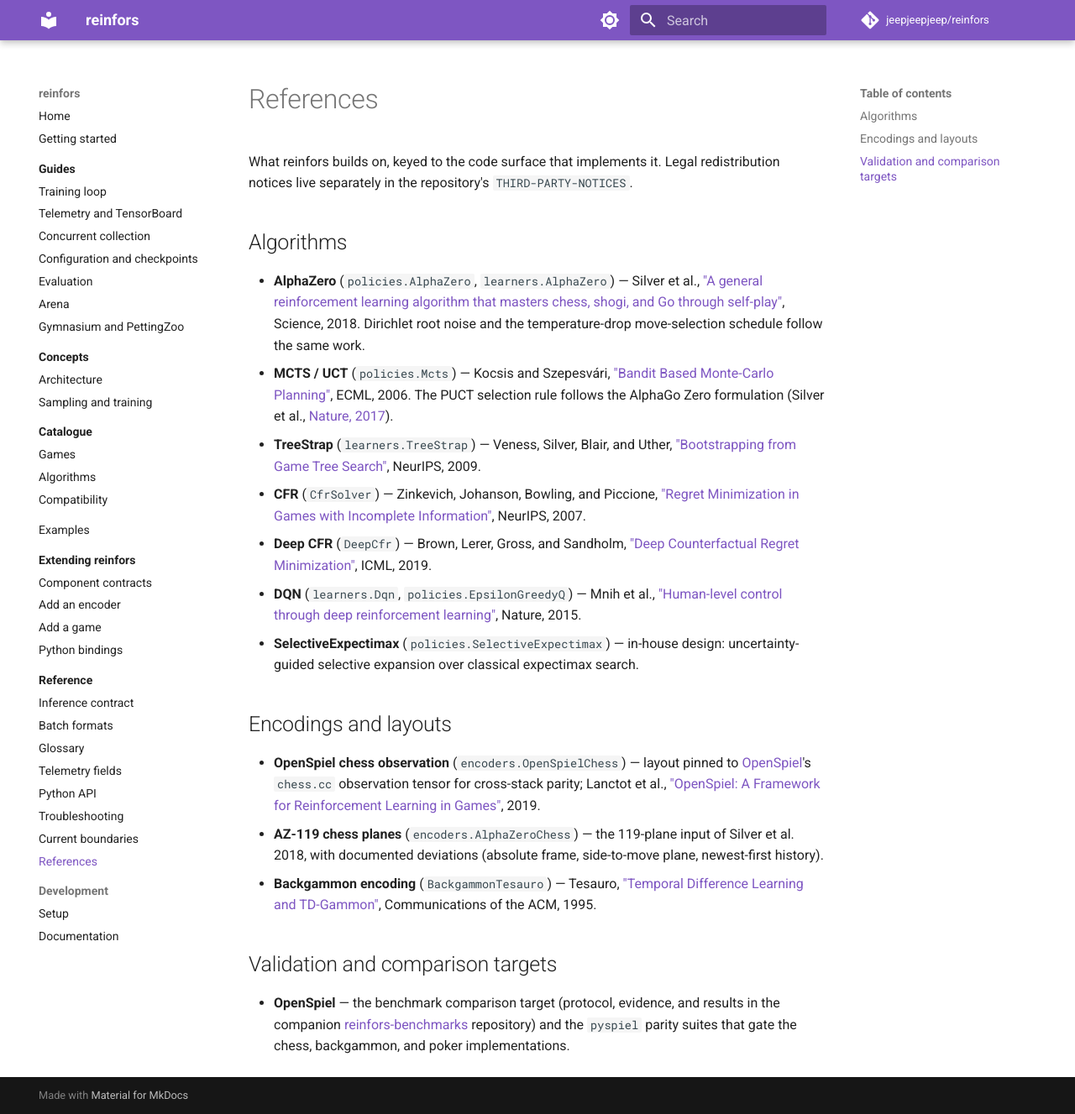
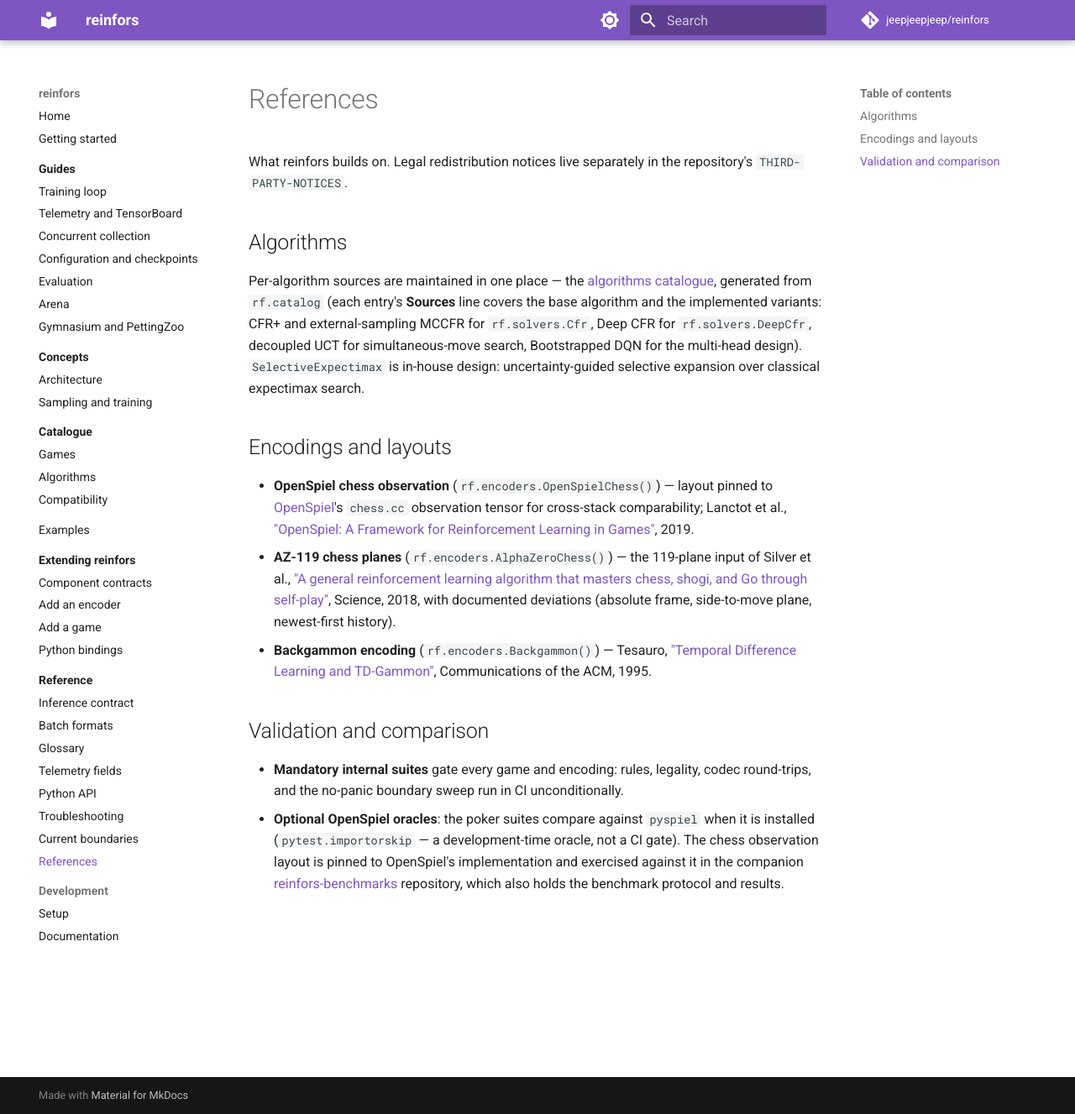
Before and after one commit to jeepjeepjeep/reinfors, an MkDocs documentation site: the page built from docs/reference/references.md, in a window 1280 px wide and 1327 px high. Shown: the whole window at 84% size. Built offline with MkDocs 1.6.1 and Material for MkDocs 9.7.7, drawn with Linux system fonts in a browser that asks for light colours; comment, search, counter and statistics services are not loaded.

Commit message:
review: catalog is the canonical algorithm bibliography (+DUCT, Bootstrapped DQN); public API names; honest validation claims; index listing

```diff
--- a/docs/reference/references.md
+++ b/docs/reference/references.md
@@ -1,52 +1,42 @@
 # References
 
-What reinfors builds on, keyed to the code surface that implements it. Legal
-redistribution notices live separately in the repository's `THIRD-PARTY-NOTICES`.
+What reinfors builds on. Legal redistribution notices live separately in the
+repository's `THIRD-PARTY-NOTICES`.
 
 ## Algorithms
 
-- **AlphaZero** (`policies.AlphaZero`, `learners.AlphaZero`) — Silver et al.,
-  ["A general reinforcement learning algorithm that masters chess, shogi, and Go
-  through self-play"](https://www.science.org/doi/10.1126/science.aar6404),
-  Science, 2018. Dirichlet root noise and the temperature-drop move-selection
-  schedule follow the same work.
-- **MCTS / UCT** (`policies.Mcts`) — Kocsis and Szepesvári,
-  ["Bandit Based Monte-Carlo Planning"](https://doi.org/10.1007/11871842_29),
-  ECML, 2006. The PUCT selection rule follows the AlphaGo Zero formulation
-  (Silver et al., [Nature, 2017](https://doi.org/10.1038/nature24270)).
-- **TreeStrap** (`learners.TreeStrap`) — Veness, Silver, Blair, and Uther,
-  ["Bootstrapping from Game Tree Search"](https://papers.nips.cc/paper/3722-bootstrapping-from-game-tree-search),
-  NeurIPS, 2009.
-- **CFR** (`CfrSolver`) — Zinkevich, Johanson, Bowling, and Piccione,
-  ["Regret Minimization in Games with Incomplete Information"](https://papers.nips.cc/paper/3306-regret-minimization-in-games-with-incomplete-information),
-  NeurIPS, 2007.
-- **Deep CFR** (`DeepCfr`) — Brown, Lerer, Gross, and Sandholm,
-  ["Deep Counterfactual Regret Minimization"](https://proceedings.mlr.press/v97/brown19b.html),
-  ICML, 2019.
-- **DQN** (`learners.Dqn`, `policies.EpsilonGreedyQ`) — Mnih et al.,
-  ["Human-level control through deep reinforcement learning"](https://doi.org/10.1038/nature14236),
-  Nature, 2015.
-- **SelectiveExpectimax** (`policies.SelectiveExpectimax`) — in-house design:
-  uncertainty-guided selective expansion over classical expectimax search.
+Per-algorithm sources are maintained in one place — the
+[algorithms catalogue](../catalogue/algorithms.md), generated from `rf.catalog`
+(each entry's **Sources** line covers the base algorithm and the implemented
+variants: CFR+ and external-sampling MCCFR for `rf.solvers.Cfr`, Deep CFR for
+`rf.solvers.DeepCfr`, decoupled UCT for simultaneous-move search, Bootstrapped
+DQN for the multi-head design). `SelectiveExpectimax` is in-house design:
+uncertainty-guided selective expansion over classical expectimax search.
 
 ## Encodings and layouts
 
-- **OpenSpiel chess observation** (`encoders.OpenSpielChess`) — layout pinned to
-  [OpenSpiel](https://github.com/google-deepmind/open_spiel)'s `chess.cc`
-  observation tensor for cross-stack parity; Lanctot et al.,
+- **OpenSpiel chess observation** (`rf.encoders.OpenSpielChess()`) — layout
+  pinned to [OpenSpiel](https://github.com/google-deepmind/open_spiel)'s
+  `chess.cc` observation tensor for cross-stack comparability; Lanctot et al.,
   ["OpenSpiel: A Framework for Reinforcement Learning in Games"](https://arxiv.org/abs/1908.09453),
   2019.
-- **AZ-119 chess planes** (`encoders.AlphaZeroChess`) — the 119-plane input of
-  Silver et al. 2018, with documented deviations (absolute frame, side-to-move
+- **AZ-119 chess planes** (`rf.encoders.AlphaZeroChess()`) — the 119-plane
+  input of Silver et al.,
+  ["A general reinforcement learning algorithm that masters chess, shogi, and
+  Go through self-play"](https://www.science.org/doi/10.1126/science.aar6404),
+  Science, 2018, with documented deviations (absolute frame, side-to-move
   plane, newest-first history).
-- **Backgammon encoding** (`BackgammonTesauro`) — Tesauro,
+- **Backgammon encoding** (`rf.encoders.Backgammon()`) — Tesauro,
   ["Temporal Difference Learning and TD-Gammon"](https://doi.org/10.1145/203330.203343),
   Communications of the ACM, 1995.
 
-## Validation and comparison targets
+## Validation and comparison
 
-- **OpenSpiel** — the benchmark comparison target (protocol, evidence, and
-  results in the companion
+- **Mandatory internal suites** gate every game and encoding: rules, legality,
+  codec round-trips, and the no-panic boundary sweep run in CI unconditionally.
+- **Optional OpenSpiel oracles**: the poker suites compare against `pyspiel`
+  when it is installed (`pytest.importorskip` — a development-time oracle, not
+  a CI gate). The chess observation layout is pinned to OpenSpiel's
+  implementation and exercised against it in the companion
   [reinfors-benchmarks](https://github.com/jeepjeepjeep/reinfors-benchmarks)
-  repository) and the `pyspiel` parity suites that gate the chess, backgammon,
-  and poker implementations.
+  repository, which also holds the benchmark protocol and results.
```
Also changed, not shown: docs/catalogue/algorithms.md (+2 -2 lines), docs/reference/index.md (+1 -0 lines), 1 other file.
